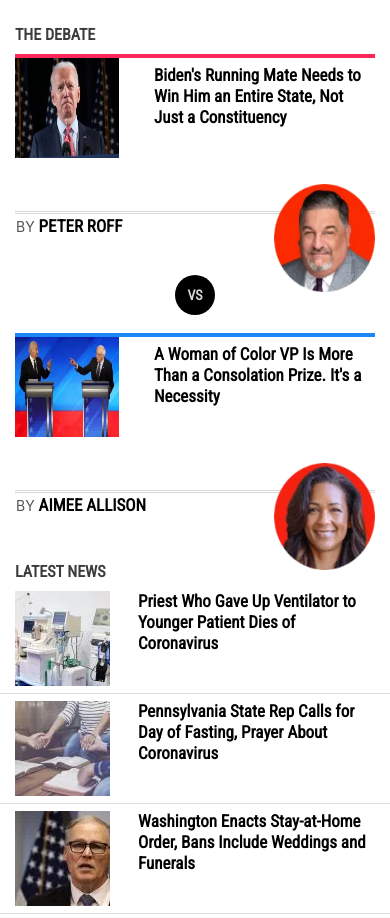
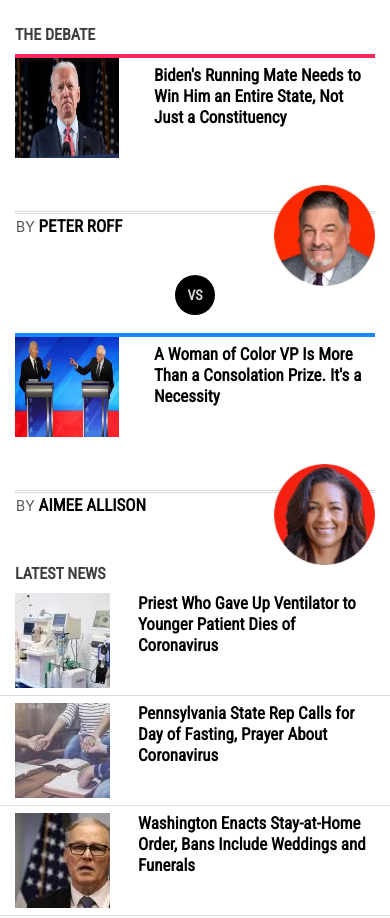
Before and after one commit to Bluette1/Newsweek-Clone, a website: page index.html in a window 390 px wide. Shown: the part 7637-8555 px from the top of the page. Drawn offline with Linux system fonts and the light colour scheme.

Commit message:
making the recommended changes as per review
- making the recommended changes as per review

```diff
--- a/index.css
+++ b/index.css
@@ -404,18 +404,23 @@ div.row .story-summary {
 
 .debates .author .img-1 {
   position: absolute;
-  top: 33.7%;
+  top: 28.7%;
   left: 72%;
   width: 26%;
-  height: 15%;
 }
 
 .debates .author .img-2 {
   position: absolute;
-  top: 85.5%;
+  top: 80.5%;
   left: 72%;
   width: 26%;
-  height: 15%;
+}
+
+picture.debate-imgs {
+  border-radius: 50%;
+  width: 63px;
+  height: 63px;
+  overflow: hidden;
 }
 
 .section-vs {
@@ -706,16 +711,6 @@ footer .menu-links ul {
   color: rgb(56, 88, 152);
 }
 
-@media screen and (max-width: 1024px) {
-  .current-magazine {
-    min-width: 170px;
-  }
-
-  .text-subscribe-area {
-    margin-left: 50px;
-  }
-}
-
 @media screen and (max-width: 1095px) {
   .container-fluid .search-icon {
     right: 59px;
@@ -730,15 +725,23 @@ footer .menu-links ul {
   }
 }
 
+@media screen and (max-width: 1024px) {
+  .current-magazine {
+    min-width: 170px;
+  }
+
+  .text-subscribe-area {
+    margin-left: 50px;
+  }
+}
+
 @media screen and (max-width: 991px) {
   .debates .author .img-1 {
     top: 33.7%;
-    height: 20%;
   }
 
   .debates .author .img-2 {
     top: 85.5%;
-    height: 20%;
   }
 
   .background-border-1,
@@ -771,7 +774,7 @@ footer .menu-links ul {
   .weather-widget {
     position: absolute;
     left: 17%;
-    top: 10.3%;
+    top: 38px;
     z-index: 10;
   }
 
@@ -938,10 +941,6 @@ footer .menu-links ul {
     margin-left: -4rem;
   }
 
-  .weather-widget {
-    top: 9.9%;
-  }
-
   .center-logo img {
     width: 117px;
   }
@@ -989,7 +988,6 @@ footer .menu-links ul {
 
   .weather-widget {
     left: 27%;
-    top: 10.3%;
   }
 
   .row .col-9.opinion-news {
@@ -1072,7 +1070,6 @@ footer .menu-links ul {
 
   .weather-widget {
     left: 29%;
-    top: 10.3%;
   }
 }
 
--- a/index.html
+++ b/index.html
@@ -38,13 +38,13 @@
             </a>
             <a class="menu-icon d-lg-none" href="#"><i class="fas fa-bars fa-2x"></i></a>
           </div>
-        </div>
           <div class="weather-widget">
             <a href="#">
               <img src="https://g.newsweek.com/img/weather/34.png" alt="weather icon" class="image-weather">&nbsp;&nbsp;23°
               <span class="country">Cape Town, ZA <img src="https://g.newsweek.com/img/weather/ic-white-arrow.png" alt="Arrow" class="arrow"></span>
             </a>
           </div>
+        </div>
           <div class="center-logo pt-4">
             <a class="logo" href="#">
 
@@ -378,7 +378,7 @@
                 <div class="background-border-2"></div>
                 <div class="row author h-100 pt-2 pb-2 d-flex justify-content-between border-top-0">
                  <p class="ml-3">By <span class="author-span">Peter Roff</span></p>
-                  <picture><img class="img-1" src="images/roff-new.webp" alt="roff-new"></picture>
+                  <picture class="debate-imgs"><img class="img-1" src="images/roff-new.webp" alt="roff-new"></picture>
                 </div>
               </div>
               <div class="section-vs">
@@ -397,7 +397,7 @@
                 <div class="background-border-2 second"></div>
                 <div class="row author h-100 pt-2 pb-2 d-flex justify-content-between border-top-0">
                  <p class="ml-3">By <span class="author-span">Aimee Allison</span></p>
-                  <picture><img class="img-2" src="images/aimee-allison.webp" alt="aimee-allison"></picture>
+                  <picture class="debate-imgs"><img class="img-2" src="images/aimee-allison.webp" alt="aimee-allison"></picture>
                 </div>
               </div>
             </div>
```
